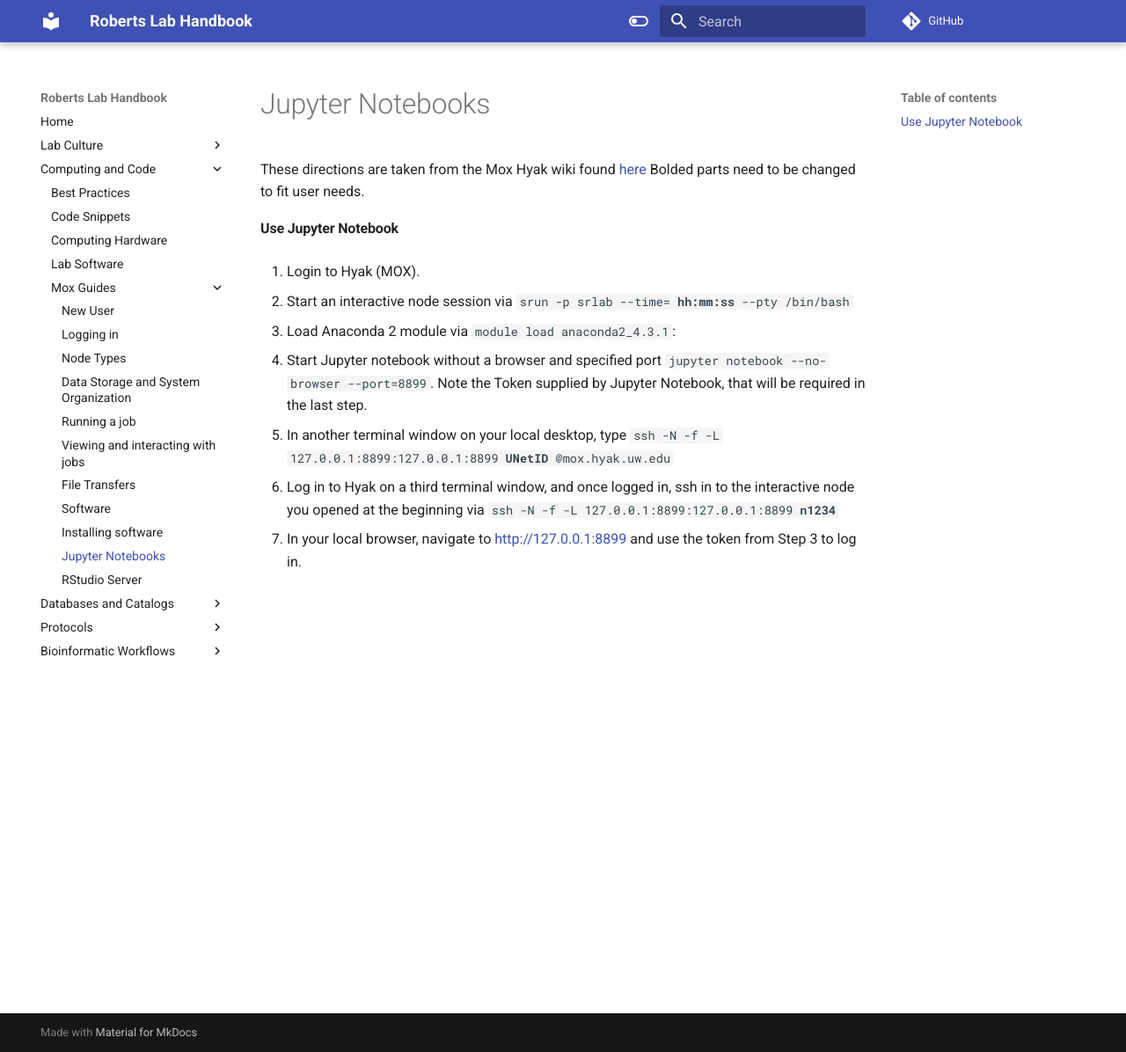
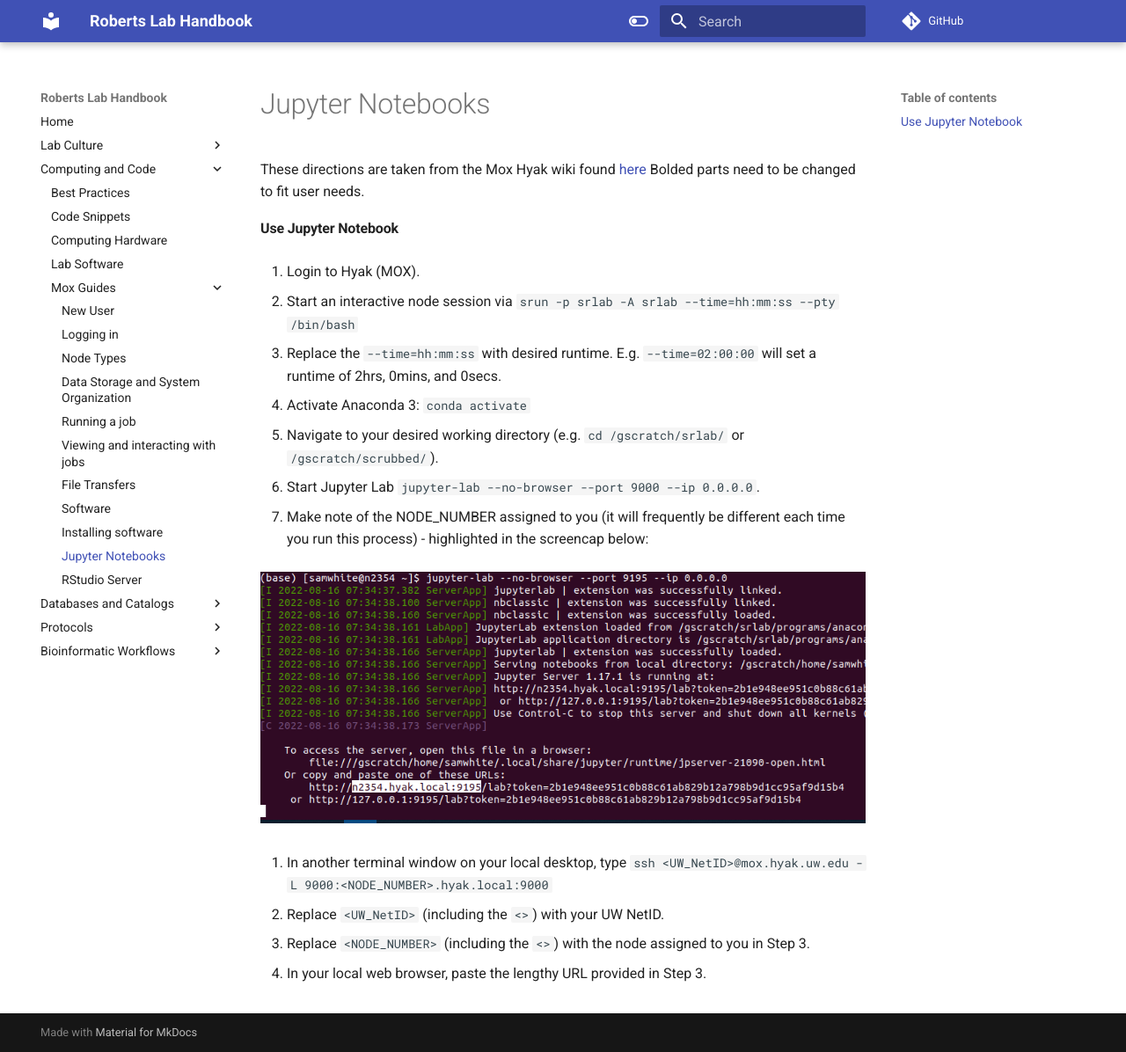
Before and after one commit to RobertsLab/resources, an MkDocs documentation site: the page built from docs/mox_Jupyter-Notebooks.md, in a window 1280 px wide and 1196 px high. Shown: the whole window at 88% size. Built offline with MkDocs 1.6.1 and Material for MkDocs 9.7.7, drawn with Linux system fonts in a browser that asks for light colours; comment, search, counter and statistics services are not loaded.

Commit message:
overhaul mox jupyter notebook instructions

```diff
--- a/docs/mox_Jupyter-Notebooks.md
+++ b/docs/mox_Jupyter-Notebooks.md
@@ -1,16 +1,27 @@
 These directions are taken from the Mox Hyak wiki found [here](https://wiki.cac.washington.edu/display/hyakusers/Mox_ipython_jupyter) Bolded parts need to be changed to fit user needs.
 
 #### Use Jupyter Notebook
+
 1. Login to Hyak (MOX).
 
-2. Start an interactive node session via `srun -p srlab --time=`**`hh:mm:ss`**` --pty /bin/bash`
+2. Start an interactive node session via `srun -p srlab -A srlab --time=hh:mm:ss --pty /bin/bash`
 
-2. Load Anaconda 2 module via `module load anaconda2_4.3.1`:
+  - Replace the `--time=hh:mm:ss` with desired runtime. E.g. `--time=02:00:00` will set a runtime of 2hrs, 0mins, and 0secs.
 
-3. Start Jupyter notebook without a browser and specified port `jupyter notebook --no-browser --port=8899`. Note the Token supplied by Jupyter Notebook, that will be required in the last step.
+3. Activate Anaconda 3: `conda activate`
 
-4. In another terminal window on your local desktop, type `ssh -N -f -L 127.0.0.1:8899:127.0.0.1:8899 `**`UNetID`**`@mox.hyak.uw.edu`
+4. Navigate to your desired working directory (e.g. `cd /gscratch/srlab/` or `/gscratch/scrubbed/`).
 
-5. Log in to Hyak on a third terminal window, and once logged in, ssh in to the interactive node you opened at the beginning via `ssh -N -f -L 127.0.0.1:8899:127.0.0.1:8899 `**`n1234`**
+5. Start Jupyter Lab `jupyter-lab --no-browser --port 9000 --ip 0.0.0.0`.
 
-6. In your local browser, navigate to [http://127.0.0.1:8899](http://127.0.0.1:8899) and use the token from Step 3 to log in.
+  - Make note of the NODE_NUMBER assigned to you (it will frequently be different each time you run this process) - highlighted in the screencap below:
+
+  ![Screencap of example showing Jupyter Notebook startup on Mox, with NODE NUMBER, Mox hostname, and activated port number highlighted in white box](https://github.com/RobertsLab/resources/blob/master/img/mox-jupyter_lab-node_and_port.png?raw=true)
+
+6. In another terminal window on your local desktop, type `ssh <UW_NetID>@mox.hyak.uw.edu -L 9000:<NODE_NUMBER>.hyak.local:9000`
+
+  - Replace `<UW_NetID>` (including the `<>`) with your UW NetID.
+
+  - Replace `<NODE_NUMBER>` (including the `<>`) with the node assigned to you in Step 3.
+
+7. In your local web browser, paste the lengthy URL provided in Step 3.
```
